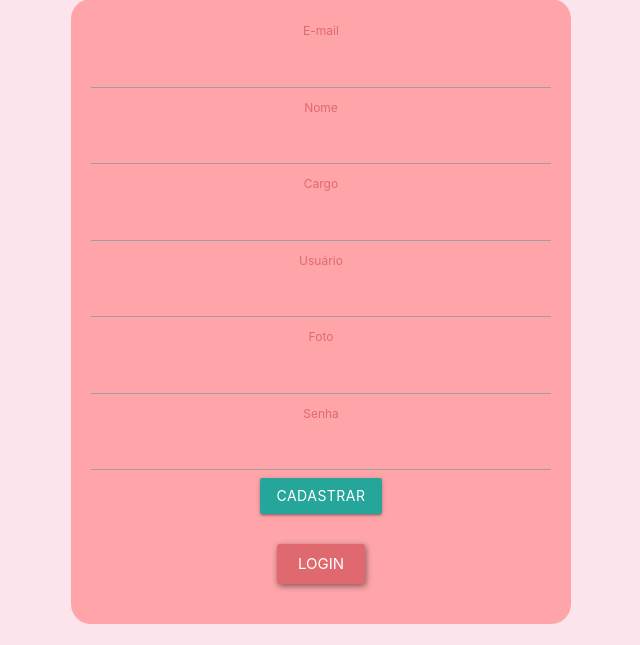
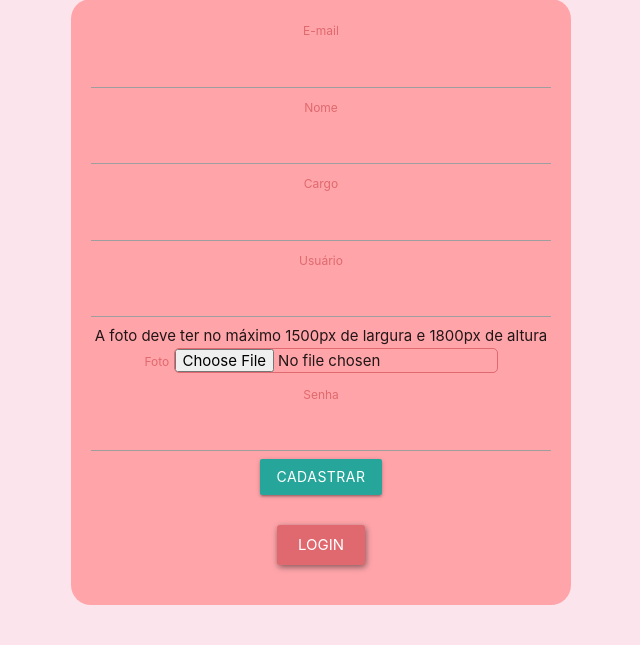
Before and after one commit to Carolinyr9/projeto-preguicinha, a PHP site: page /app/view/insereFuncionario.php in a window 1280 px wide. Shown: the part 190-835 px from the top of the page, without its empty margins (319-959 px from the left). Run offline with PHP 8.4, Linux system fonts and the light colour scheme; some libraries are stand-ins or nearby versions.

Commit message:
✨ add new features

```diff
--- a/app/view/insereFuncionario.php
+++ b/app/view/insereFuncionario.php
@@ -5,22 +5,81 @@ require_once '../controller/funcionarioController.php';
 $registro = new FuncionarioController();
 
 if(isset($_POST['btnCadastrar'])){
-    if(!empty($_POST['email']) && !empty($_POST['nome']) && !empty($_POST['cargo']) && !empty($_POST['usuario']) && !empty($_POST['foto']) && !empty($_POST['senha'])){
+    if(!empty($_POST['email']) && !empty($_POST['nome']) && !empty($_POST['cargo']) && !empty($_POST['usuario']) && !empty($_FILES["foto"]) && !empty($_POST['senha'])){
         $email = $_POST['email'];
         $nome = $_POST[ 'nome'];
         $cargo = $_POST[ 'cargo'];
         $usuario = $_POST[ 'usuario'];
-        $foto = $_POST[ 'foto'];
+        $foto = $_FILES["foto"];
         $senha = $_POST[ 'senha'];
 
-        $registro->registerEmployee($nome,$senha,$email,$cargo,$usuario,$foto);
-        //Variável session atribuida com true caso queira checar nas outras páginas
-        //se o funcionario se logou antes de acessar elas.
-        $_SESSION['funcLogged'] = TRUE;
-        header('Location:produtos.php');
+        $largura = 1500;
+        $altura = 1800;
+        $tamanho = 2048000;
+        $error = array();
+
+        if(!preg_match("/^image\/(jpg|jpeg|png|bmp)$/", $foto["type"])){ // Verifica se o tipo de arquivo enviado é uma imagem válida (JPEG, PNG, ou BMP).
+            $error[0] = "Isso não é uma imagem.";
+        }
+
+        $dimensoes = getimagesize($foto["tmp_name"]); // Obtém as dimensões (largura e altura) da imagem enviada.
+
+        if($dimensoes[0] > $largura) { // Verifica se a largura da imagem excede a largura máxima permitida.
+            $error[1] = "A largura da imagem não deve ultrapassar ".$largura." pixels";
+        }
+
+        if($dimensoes[1] > $altura) {
+            $error[2] = "Altura da imagem não deve ultrapassar ".$altura." pixels";
+        }
+
+        if($foto["size"] > $tamanho) {
+
+            $error[3] = "A imagem deve ter no máximo ".$tamanho." bytes";
+        }
+
+        if (count($error) == 0) {
+        // Verifica se não houve erros durante a validação da imagem.
+
+            preg_match("/\.(gif|bmp|png|jpg|jpeg){1}$/i", $foto["name"], $ext); // Extrai a extensão do nome do arquivo usando uma expressão regular e armazena-a na variável $ext.
+
+            $nome_imagem = md5(uniqid(time())) . "." . $ext[1]; // Gera um nome único para a imagem usando o tempo atual e a extensão extraída, e o armazena na variável $nome_imagem.
+
+            $caminho_imagem = "../imagens/" . $nome_imagem; // Define o caminho onde a imagem será salva, concatenando o diretório "fotos/" com o nome da imagem.
+
+            move_uploaded_file($foto["tmp_name"], $caminho_imagem); // Move o arquivo enviado para o caminho especificado.
+
+            $registro->registerEmployee($nome,$senha,$email,$cargo,$usuario,$nome_imagem);
+
+            //Variável session atribuida com true caso queira checar nas outras páginas
+            //se o funcionario se logou antes de acessar elas.
+            $_SESSION['funcLogged'] = TRUE;
+            header('Location:produtos.php');
+
+        }
+
+        $totalerro = ""; // Cria uma variável vazia para armazenar mensagens de erro.
+
+        if (count($error) != 0) {
+            // Verifica se houve algum erro durante a validação da imagem.
+            $totalerro = "";
+
+            for ($cont = 0; $cont < sizeof($error); $cont++) {
+                // Inicia um loop para percorrer o array de erros.
+                if (!empty($error[$cont])) {
+                    $totalerro .= $error[$cont] . "\n";
+                }
+            }
+
+            echo '<script>window.alert("' . $totalerro . '"); window.location="insereFuncionario.php";</script>';
+        }
+
+
     }else{
         echo '<script>alert("Preencha todos os campos!");</script>';
     }
+
+
+
 }
 ?>
 <!DOCTYPE html>
@@ -40,7 +99,7 @@ if(isset($_POST['btnCadastrar'])){
         include_once '../view/header.php';
     ?>
     <h1>Se registre - Funcionários</h1>
-    <form action="insereFuncionario.php" method="post">
+    <form action="insereFuncionario.php" method="post" enctype="multipart/form-data" >
         <div class="mb-3">
             <label for="email" class="form-label">E-mail</label>
             <input type="email" class="form-control" id="email" name="email" required>
@@ -58,8 +117,9 @@ if(isset($_POST['btnCadastrar'])){
             <input type="text" class="form-control" id="usuario" name="usuario" required>
         </div>
         <div class="mb-3">
+            <span>A foto deve ter no máximo 1500px de largura e 1800px de altura</span>
             <label for="foto" class="form-label">Foto</label>
-            <input type="text" class="form-control" id="foto" name="foto" required>
+            <input type="file" class="form-control" id="foto" name="foto" required>
         </div>
         <div class="mb-3">
             <label for="senha" class="form-label">Senha</label>
```
Also changed, not shown: app/view/listarFunc.php (+13 -15 lines).
